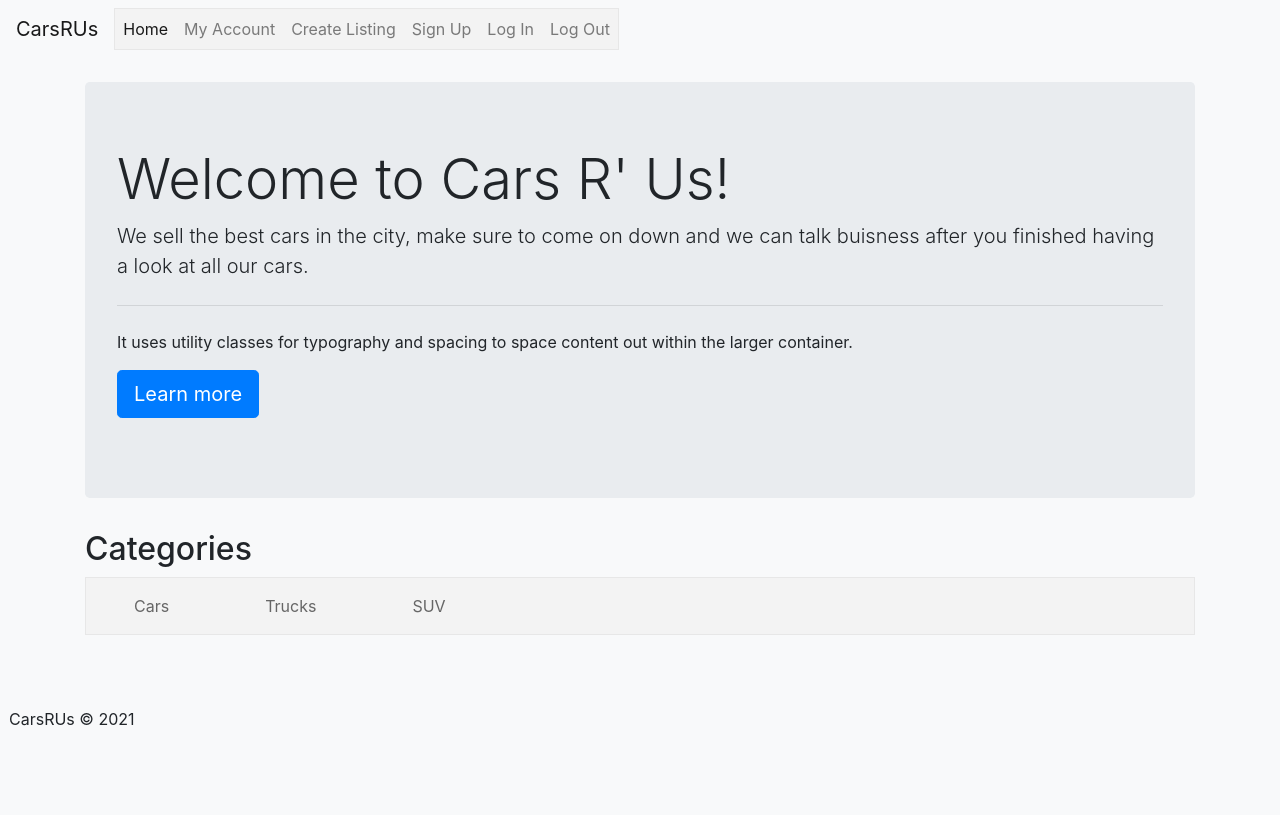
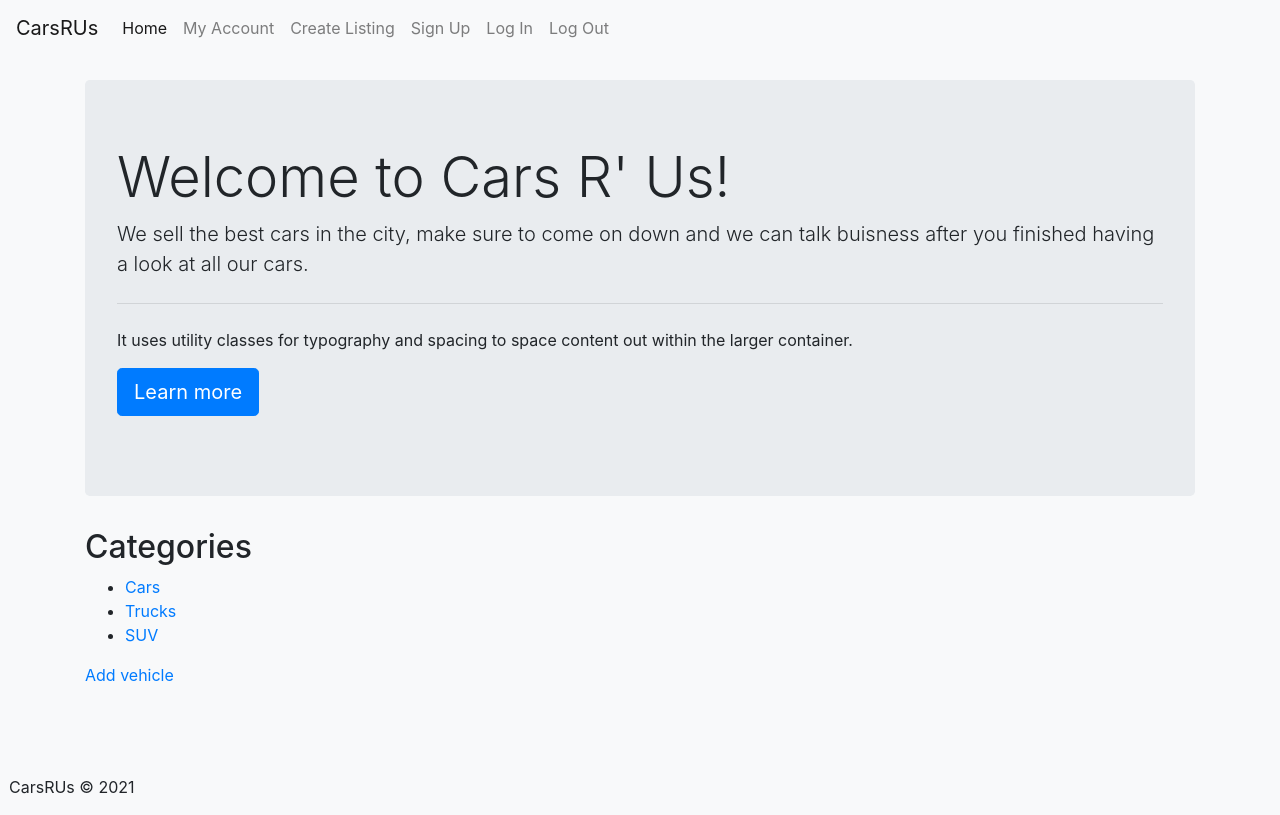
Before and after one commit to SeanRP/CarsRUs, a PHP site: page /index.php in a window 1280 px wide. Before the commit the page ends 726 px from the top, so only its background shows below. Run offline with PHP 8.4, Linux system fonts and the light colour scheme; data comes from the database, SQL or seed files in the repository; data that the repository does not hold is empty.

Commit message:
Updated index.php
Fixed link to add listing at bottom of index.php.

```diff
--- a/index.php
+++ b/index.php
@@ -23,42 +23,8 @@ if ($action == 'list_vehicles') {
     $categories = get_categories();
     $vehicles = get_vehicles_by_category($category_id);
 }
-
-$current_page = substr($_SERVER['REQUEST_URI'], 1);
-$current_page = str_replace('carsRUS/?category_id=', '', $current_page);
 ?>
 
-<style>
-ul {
-  list-style-type: none;
-  margin: 0;
-  padding: 0;
-  overflow: hidden;
-  border: 1px solid #e7e7e7;
-  background-color: #f3f3f3;
-}
-
-li {
-  float: left;
-}
-
-li a {
-  display: block;
-  color: #666;
-  text-align: center;
-  padding: 1em 3em;
-  text-decoration: none;
-}
-
-li a:hover:not(.active) {
-  background-color: #ddd;
-}
-
-li a.active {
-  color: white;
-  background-color: #333333;
-}
-</style>
 
 
 <div class="container">
@@ -72,26 +38,18 @@ li a.active {
         <a class="btn btn-primary btn-lg" href="#" role="button">Learn more</a>
     </p>
 </div>
+
 		<aside>
+			<!-- display a list of categories -->
 			<h2>Categories</h2>
 			<nav>
 			<ul>
 			<?php foreach ($categories as $category) : ?>
-					<?php if ( $current_page == $category['categoryID'] ) {
-						?>
-					<li class="nav-item">
-						<a class="active" href="?category_id=<?php echo $category['categoryID']; ?>">
-						<?php echo $category['categoryName']; ?>
-						</a>
-					</li>
-					<?php } else { ?>
 				<li>
 				<a href="?category_id=<?php echo $category['categoryID']; ?>">
 					<?php echo $category['categoryName']; ?>
 				</a>
 				</li>
-					<?php } ?>
-
 			<?php endforeach; ?>
 			</ul>
 			</nav>
@@ -115,7 +73,15 @@ li a.active {
             </div>
         </div>
 		<?php endforeach; ?>
+
+
     </div>
+
+
+		<p class="last_paragraph">
+            <a href="/carsRUS/view/create_listing.php">Add vehicle</a>
+        </p>
+
 
 <!--container-->
 </div>
```
Lines whose indentation alone changed are shown as unchanged.
